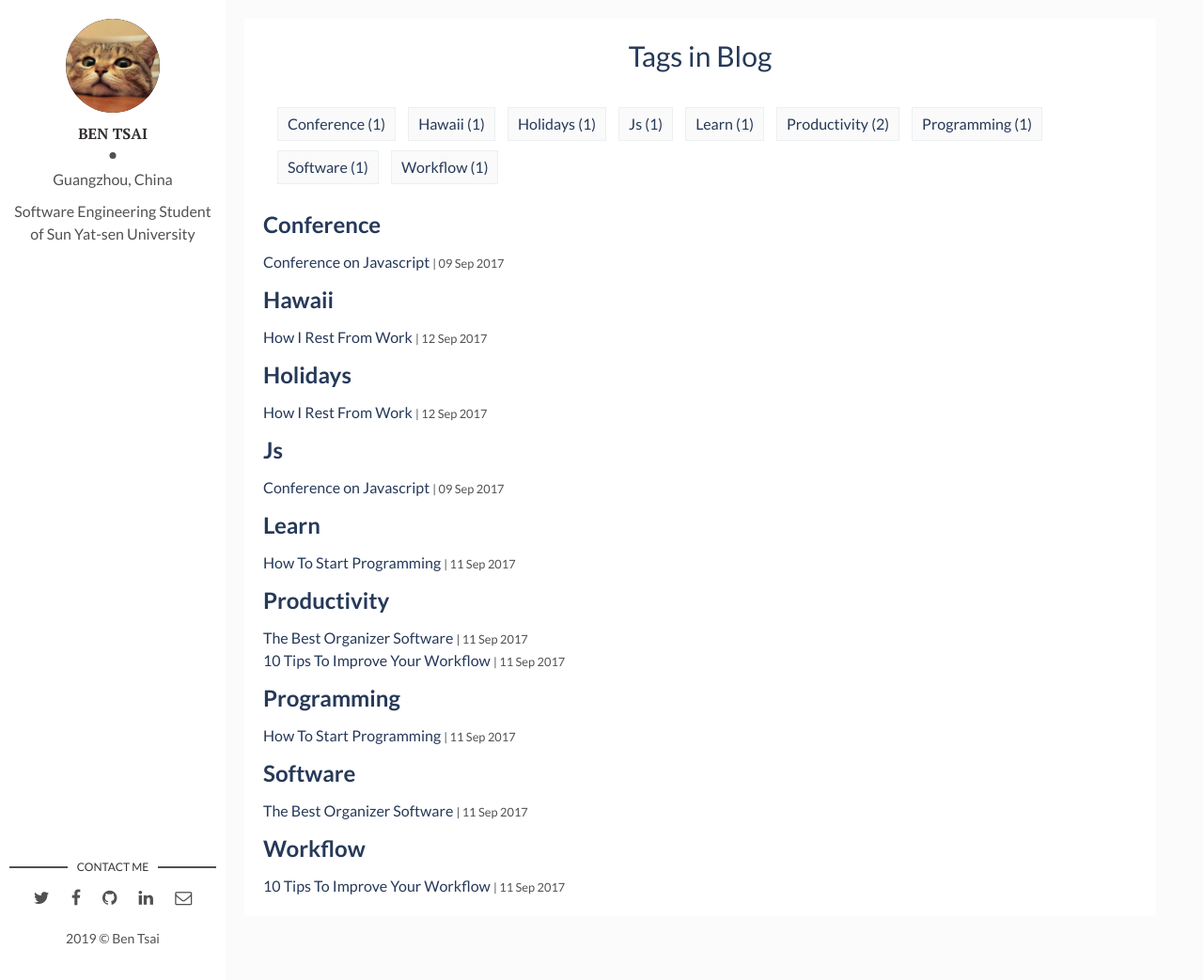
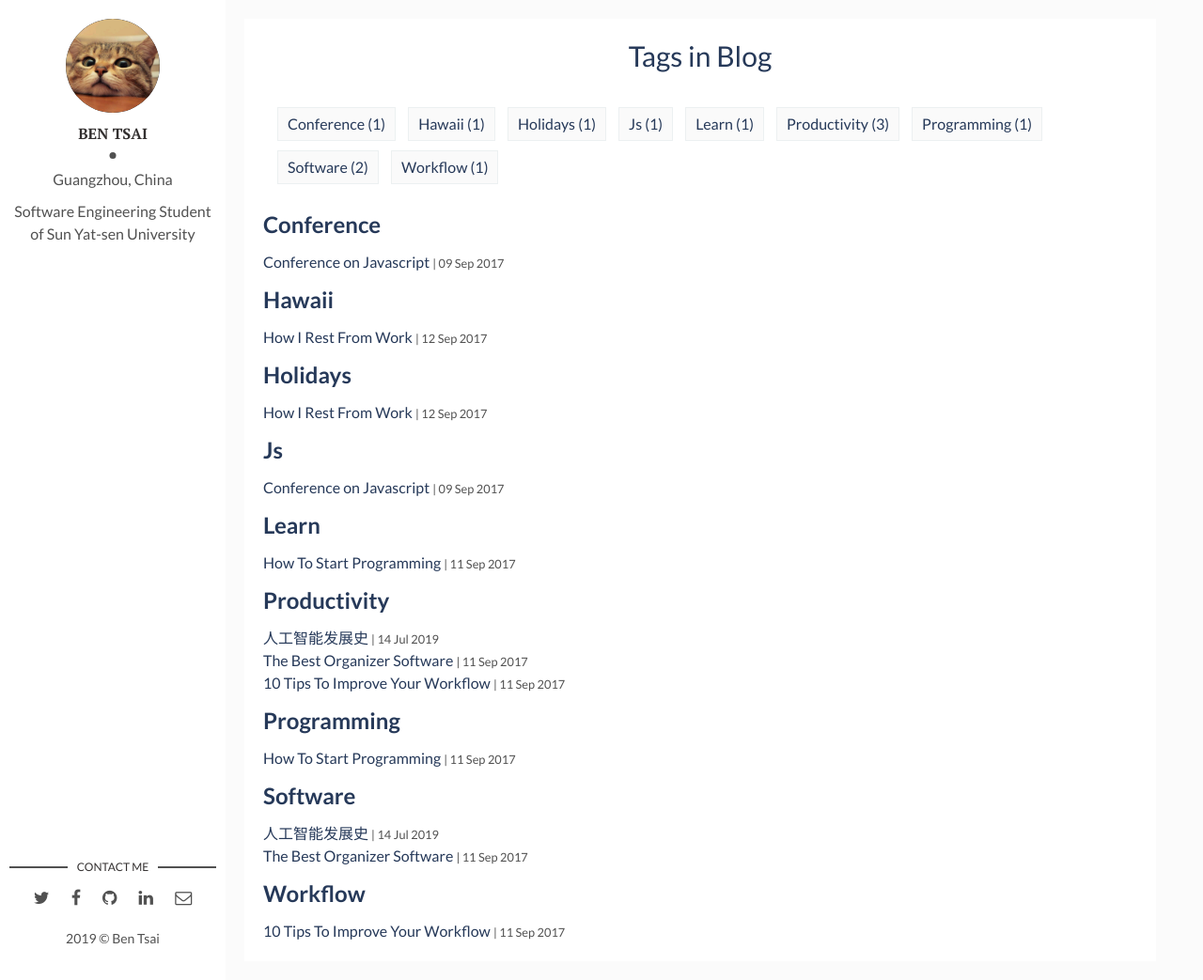
Before and after one commit to BenTsai7/BenTsai7.github.io, a Jekyll site: the page built from tags.html, in a window 1280 px wide and 1043 px high. Shown: the whole window at 94% size. Built offline with Jekyll 4.4.1, drawn with Linux system fonts in a browser that asks for light colours; some of the changed lines change nothing that is shown.

Commit message:
Update 2019-7-15-人工智能发展史.md

```diff
--- a/_posts/2019-7-15-人工智能发展史.md
+++ b/_posts/2019-7-15-人工智能发展史.md
@@ -1,12 +1,10 @@
 ---
 layout: post
 title: 人工智能发展史
-date: 2019-07-15 21:50:00 +0500
-description: AlphaGo的胜利，无人驾驶的成功，模式识别的突破性进展，人工智能的的飞速发展一次又一次地挑动着我们的神经。作为人工智能的核心，机器学习也在人工智能的大步发展中备受瞩目，光辉无限。
-如今，机器学习的应用已遍及人工智能的各个分支，如专家系统、自动推理、自然语言理解、模式识别、计算机视觉、智能机器人等领域。
-但也许我们不曾想到的事机器学习乃至人工智能的起源，是对人本身的意识、自我、心灵等哲学问题的探索。而在发展的过程中，更是**融合了统计学、神经科学、信息论、控制论、计算复杂性理论等学科的知识。# Add post description (optional)
+date: 2019-07-15 00:00:00 +0300
+description: You’ll find this post in your `_posts` directory. Go ahead and edit it and re-build the site to see your changes. # Add post description (optional)
 img: software.jpg # Add image post (optional)
-tags: [AI] # add tag
+tags: [Productivity, Software] # add tag
 ---
 
 **Machine Learning**
```
